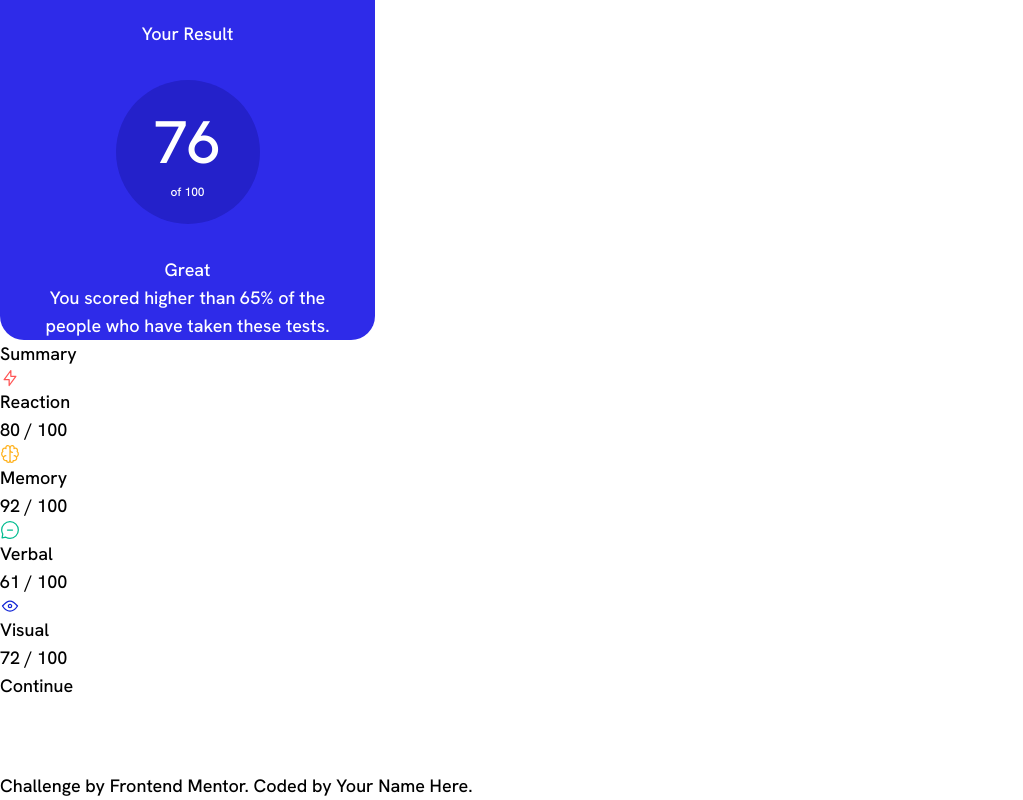
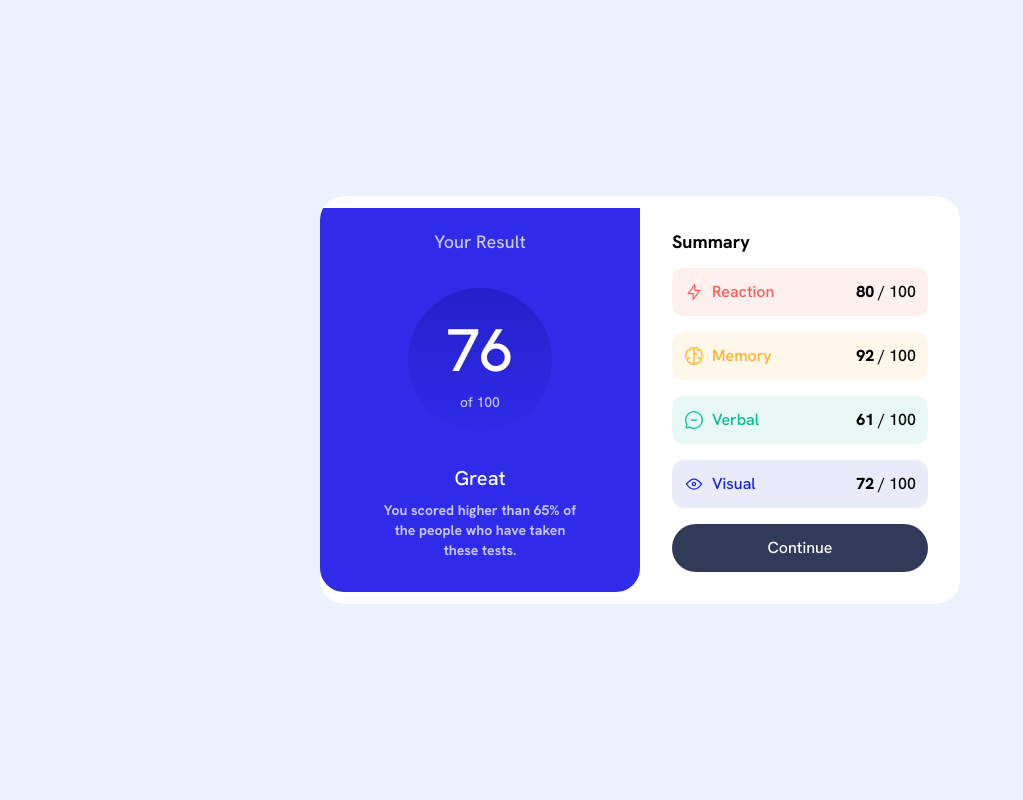
Before and after one commit to FabricioMaxwell/results-summary-component-main, a website: page index.html in a window 1280 px wide. Shown: the whole page, without its empty margins (0-1023 px from the left). Drawn offline with Linux system fonts and the light colour scheme.

Commit message:
Summary Update

```diff
--- a/index.html
+++ b/index.html
@@ -9,63 +9,58 @@
     <title>Frontend Mentor | Results summary component</title>
 
 </head>
-<body class="min-h-full font-Hanken-medium text-lg">
+<body class="min-h-screen font-Hanken-medium text-lg bg-Pale-blue flex justify-center items-center">
     <main>
-        <article class="w-[375px]">
-            <section class="text-center text-white bg-Light-royal-blue-background rounded-b-3xl space-y-8 px-5">
-                <h1 class="pt-5">Your Result</h1>
+        <article class="grid justify-center items-center bg-white rounded-3xl sm:overflow-hidden sm:grid sm:grid-cols-2 sm:w-[640px]">
+            <section class="text-center text-white bg-Light-royal-blue-background rounded-b-3xl space-y-8 px-14">
+                <h1 class="pt-5 text-Light-lavender">Your Result</h1>
 
-                <div class="rounded-full w-36 h-36 bg-gradient-to-b bg-Persian-blue-circle mx-auto">
-                    <p class="pt-8 text-6xl">76<span class="block text-xs mt-3"> of 100</span></p>
+                <div class="rounded-full w-36 h-36 bg-gradient-to-b from-Persian-blue-circle to-Persian-blue-circle01 mx-auto">
+                    <p class="pt-8 text-6xl">76<span class="block text-sm mt-3 text-Light-lavender"> of 100</span></p>
                 </div>
                 <div>
-                    <p>Great</p>
-                    <p>You scored higher than 65% of the people who have taken these tests.</p>
+                    <p class="mb-2 text-xl">Great</p>
+                    <p class="text-sm pb-8 text-Light-lavender font-Hanken-bold">You scored higher than 65% of the people who have taken these tests.</p>
                 </div>
             </section>
 
-            <section>
-                <h2>Summary</h2>
+            <section class="p-8 space-y-3">
+                <h2 class="font-Hanken-bold">Summary</h2>
 
-                <div>
-                    <div>
+                <div class="space-y-4 text-base grid">
+                    <div class="flex p-3 bg-Light-red-primary rounded-xl">
                         <img src="./assets/images/icon-reaction.svg" alt="Reaction">
-                        <p>Reaction</p>
-                        <p>80 / 100</p>
+                        <p class="mr-auto ml-2 text-Light-red-text">Reaction</p>
+                        <p><span class="font-Hanken-extrabold">80</span> / 100</p>
                     </div>
 
-                    <div>
-                        <div>
-                            <img src="./assets/images/icon-memory.svg" alt="Memory">
-                            <p>Memory</p>
-                        </div>
-                        <p>92 / 100</p>
+                    <div class="flex p-3 bg-Orangey-yellow-primary rounded-xl">
+                        <img src="./assets/images/icon-memory.svg" alt="Memory">
+                        <p class="mr-auto ml-2 text-Orangey-yellow-text">Memory</p>
+                        <p><span class="font-Hanken-extrabold">92</span> / 100</p>
                     </div>
 
-                    <div>
-                        <div>
-                            <img src="./assets/images/icon-verbal.svg" alt="Verbal">
-                            <p>Verbal</p>
-                        </div>
-                        <p>61 / 100</p>
+                    <div class="flex p-3 bg-Green-teal-primary rounded-xl">
+                        <img src="./assets/images/icon-verbal.svg" alt="Verbal">
+                        <p class="mr-auto ml-2 text-Green-teal-text">Verbal</p>
+                        <p><span class="font-Hanken-extrabold">61</span> / 100</p>
                     </div>
 
-                    <div>
-                        <div>
-                            <img src="./assets/images/icon-visual.svg" alt="Visual">
-                            <p>Visual</p>
-                        </div>
-                        <p> 72 / 100</p>
+                    <div class="flex p-3 bg-Cobalt-blue-primary rounded-xl">
+                        <img src="./assets/images/icon-visual.svg" alt="Visual">
+                        <p class="mr-auto ml-2 text-Cobalt-blue-text">Visual</p>
+                        <p><span class="font-Hanken-extrabold">72</span> / 100</p>
                     </div>
+
+                    <button class="p-3 bg-Dark-gray-blue rounded-3xl text-white">Continue</button>
                 </div>
 
-                <button>Continue</button>
             </section>
         </article>
     </main>
-    <footer class="absolute bottom-0">
+  <!--   <footer class="absolute bottom-0">
         Challenge by <a href="https://www.frontendmentor.io?ref=challenge" target="_blank">Frontend Mentor</a>.
         Coded by <a href="#">Your Name Here</a>.
-    </footer>
+    </footer> -->
 </body>
 </html>
--- a/tailwind.config.js
+++ b/tailwind.config.js
@@ -4,16 +4,20 @@ module.exports = {
   theme: {
     extend: {
       colors: {
-        'Light-red-primary': 'hsl(0, 100%, 67%)',
-        'Orangey-yellow-primary': 'hsl(39, 100%, 56%)',
-        'Green-teal-primary': 'hsl(166, 100%, 37%)',
-        'Cobalt-blue-primary': 'hsl(234, 85%, 45%)',
+        'Light-red-primary': 'hsla(0, 100%, 67%, 0.090)',
+        'Light-red-text': 'hsla(0, 100%, 67%, 1)',
+        'Orangey-yellow-primary': 'hsla(39, 100%, 56%, 0.090)',
+        'Orangey-yellow-text': 'hsla(39, 100%, 56%, 1)',
+        'Green-teal-primary': 'hsla(166, 100%, 37%, 0.090)',
+        'Green-teal-text': 'hsla(166, 100%, 37%, 1)',
+        'Cobalt-blue-primary': 'hsla(234, 85%, 45%, 0.090)',
+        'Cobalt-blue-text': 'hsla(234, 85%, 45%, 1)',
 
         'Light-slate-blue-background': 'hsl(252, 100%, 67%)',
         'Light-royal-blue-background': 'hsl(241, 81%, 54%)',
         'Violet-blue-circle': 'hsla(256, 72%, 46%, 1)',
         'Persian-blue-circle': 'hsla(241, 72%, 46%, 1)',
-        'Persian-blue-circle01': 'hsla(241, 72%, 46%, 0.4)',
+        'Persian-blue-circle01': 'hsla(241, 72%, 46%, 0)',
 
         'Pale-blue': 'hsl(221, 100%, 96%)',
         'Light-lavender': 'hsl(241, 100%, 89%)',
```
Also changed, not shown: dist/output.css.
